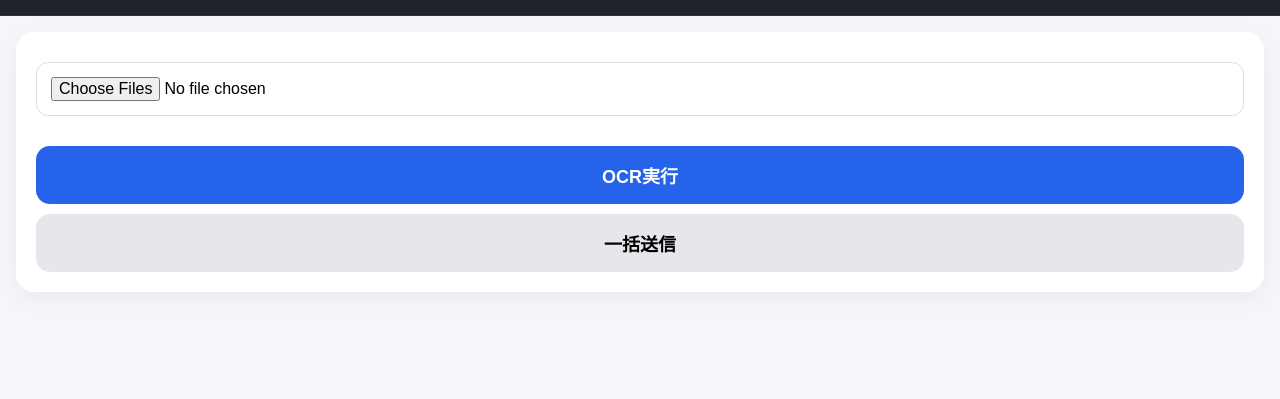
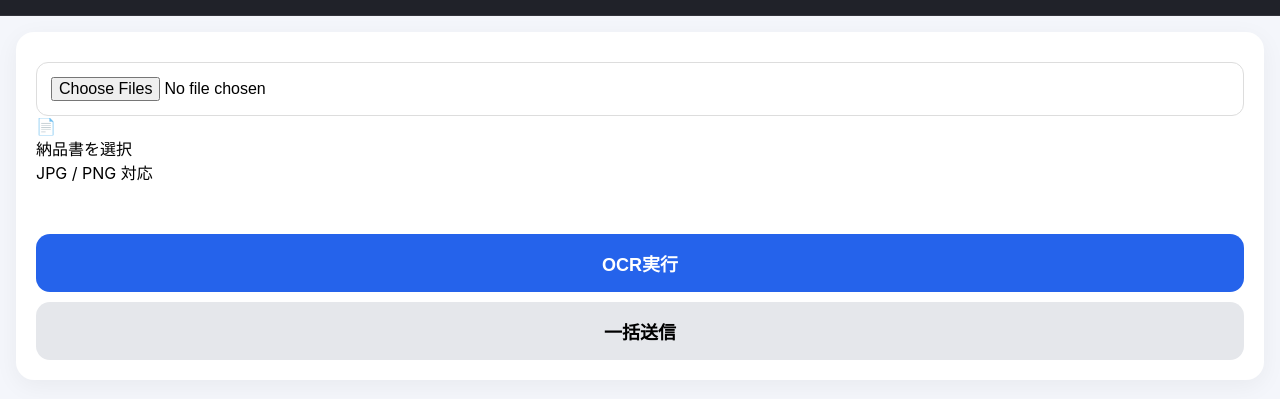
Before and after one commit to omepcg-ops/ocr-chatwork, a website: page public/index.html in a window 1280 px wide. Shown: the part 83-482 px from the top of the page. Drawn offline with Linux system fonts and the light colour scheme; no server answers.

Commit message:
Update index.html

```diff
--- a/public/index.html
+++ b/public/index.html
@@ -31,7 +31,39 @@
 <div class="container">
 
   <div class="upload-box">
-    <input type="file" id="files" multiple>
+    <label class="file-label">
+
+  <input
+    type="file"
+    id="files"
+    multiple
+    onchange="updateFileName()"
+  >
+
+  <div class="file-ui">
+
+    <div class="file-icon">
+      📄
+    </div>
+
+    <div class="file-text">
+
+      <div class="file-main">
+        納品書を選択
+      </div>
+
+      <div
+        class="file-sub"
+        id="file-name"
+      >
+        JPG / PNG 対応
+      </div>
+
+    </div>
+
+  </div>
+
+</label>
     <br><br>
     <button class="btn-primary" onclick="upload()">OCR実行</button>
     <button class="btn-secondary" onclick="openSend()">一括送信</button>
```
